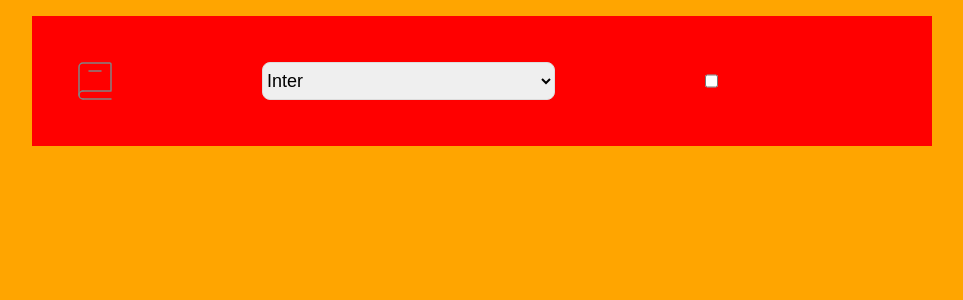
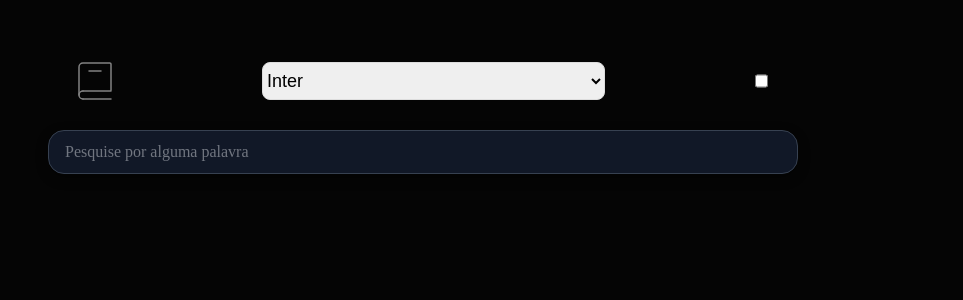
Before and after one commit to vinivmarinho/projeto-dicionario, a React (Vite) app: page / in a window 1280 px wide. Shown: the top 300 px of the page, without its empty margins (274-1237 px from the left). Built offline with nearby package versions, Linux system fonts and the light colour scheme.

Commit message:
feat: Adiciona o campo de busca já estilizado

```diff
--- a/src/App.jsx
+++ b/src/App.jsx
@@ -2,11 +2,13 @@
 import { useState } from "react";
 import "./style/App.css"; // Importa o estilo
 import Cabecalho from "./header.jsx";
+import SearchBar from "./searchBar.jsx";
 function App() {
   const [fonte, setFonte] = useState("Arial"); // Estado que armazena a fonte atual e escolhida pelo usuário. ("fonte" => state atual. "setFonte" => Função que atualiza a fonte. "Arial" => Valor usado no primeiro render)
   return (
       <div className={`app ${fonte}`}> {/*Div ganha duas classes: a primeira(app) será usada como um container, a segunda(fonte) é para que no css a font-family da página seja igual a fonte escolhida no menu "select"*/}
         <Cabecalho fonte={fonte} setFonte={setFonte} />
+        <SearchBar />
       </div>
   );
 }
--- /dev/null
+++ b/src/SearchBar.jsx
@@ -0,0 +1,8 @@
+import "./style/SearchBar.css"
+export default function SearchBar() {
+    return(
+        <div className="search_bar">
+            <input type="text" name="pesquisa" id="pesquisa_id" placeholder="Pesquise por alguma palavra" />
+        </div>
+    )
+}
--- a/src/style/App.css
+++ b/src/style/App.css
@@ -9,5 +9,4 @@
   max-width: 1200px;
   min-width: 900px;
   padding: 16px;
-  background-color: red;
 }
--- /dev/null
+++ b/src/style/SearchBar.css
@@ -0,0 +1,30 @@
+
+input#pesquisa_id{
+    /* Tamanho e formato */
+    width: 100%;
+    max-width: 750px;
+    padding: 12px 16px;
+    border-radius: 16px;
+    /* Fonte */
+    font-size: 16px;
+    font-family: inherit; /* Herda a fonte do elemento pai */
+    font-weight: bold;
+    /* Cores e transição */
+    background-color: #111827;
+    color: #f9fafb;
+    outline: none;
+    border: 1px solid #374151;;
+    box-shadow: 0 4px 12px rgba(0,0,0,0.4);
+    transition: border-color 0.2s ease, box-shadow 0.2s ease;
+}
+input#pesquisa_id:focus{
+    border-color: #6366f1;
+  box-shadow: 0 0 0 3px rgba(99,102,241,0.35);
+}
+input#pesquisa_id::placeholder {
+  color: #717680;
+  font-weight: 500;
+}
+input#pesquisa_id:hover {
+  border-color: #4b5563;
+}
--- a/src/style/header.css
+++ b/src/style/header.css
@@ -5,8 +5,8 @@
   padding: 30px;
   display: flex;
   /* Largura mínima e máxima */
-  max-width: 700px;
-  min-width: 500px;
+  max-width: 750px;
+  min-width: 300px;
   /* Espaço entre os elementos */
   gap: 150px;
 }
--- a/src/style/index.css
+++ b/src/style/index.css
@@ -16,7 +16,7 @@ body {
   max-width: 700px; /* Limita a largura */
   min-width: 500px;
   padding: 16px;
-  background-color: orange;
+  background-color: #050505;
 }
 .Inter {
   font-family: 'Inter';
```
Also changed, not shown: fluxo_codigo.txt.
